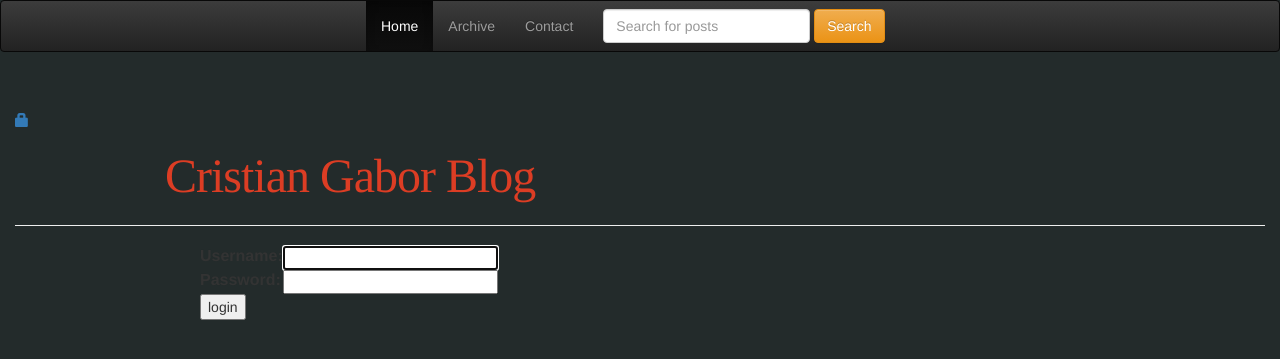
After one commit to cristiangabor/Blog-, a Django app: page /accounts/login/ in a window 1280 px wide. The commit adds this page. Shown: the top 359 px of the page. Run offline with Django 3.2, Linux system fonts and the light colour scheme; some libraries are stand-ins or nearby versions.

Commit message:
Changed the login

```diff
--- a/CristianBlog/settings.py
+++ b/CristianBlog/settings.py
@@ -123,7 +123,7 @@ USE_L10N = True
 
 USE_TZ = True
 
-
+LOGIN_REDIRECT_URL = '/'
 
 # Static files (CSS, JavaScript, Images)
 # https://docs.djangoproject.com/en/1.11/howto/static-files/
--- a/CristianBlog/urls.py
+++ b/CristianBlog/urls.py
@@ -15,9 +15,11 @@ Including another URLconf
 """
 from django.conf.urls import url,include
 from django.contrib import admin
-
+from django.contrib.auth import views
 
 urlpatterns = [
     url(r'^admin/', admin.site.urls),
+    url(r'^accounts/login/$', views.login, name='login'),
+    url(r'^accounts/logout/$', views.logout, name='logout', kwargs={'next_page': '/'}),
     url(r'',include('blog.urls')),
 ]
--- a/blog/templates/blog/base.html
+++ b/blog/templates/blog/base.html
@@ -36,15 +36,25 @@
           </div>
             <button type="submit"  value="search" class="btn btn-warning">Search</button>
         </form>
-        {% if user.is_authenticated %}
-          <a href="{% url 'post_new' %}" class="top-menu"><span class="glyphicon glyphicon-plus"></span></a>
-        {% endif %}
+
       </div>
     </nav>
 
     <div class="container-fluid">
 
       <div class="page-header">
+        {% if user.is_authenticated %}
+        <a href="{% url 'post_new' %}" class="top-menu"><span class="glyphicon glyphicon-plus"></span></a>
+        <a href="{% url 'post_draft_list' %}" class="top-menu"><span class="glyphicon glyphicon-edit"></span></a>
+        <p style="color: #FFFFFF;
+                  font-family: Verdana, sans-serif;
+                  font-weight: bold;
+                  font-size: 10px;
+                  margin-top:-70px;"
+        class="top-menu">Hello {{ user.username }} <small>(<a href="{% url 'logout' %}">Log out</a>)</small></p>
+        {% else %}
+        <a  style="margin-top:-50px;" href="{% url 'login' %}" class="top-menu"><span class="glyphicon glyphicon-lock"></span></a>
+        {% endif %}
         <h1>Cristian Gabor Blog</h1>
       </div>
       <div class="row">
--- /dev/null
+++ b/blog/templates/registration/login.html
@@ -0,0 +1,24 @@
+{% extends "blog/base.html" %}
+
+{% block content %}
+    {% if form.errors %}
+        <p>Your username and password didn't match. Please try again.</p>
+    {% endif %}
+
+    <form method="post" action="{% url 'login' %}">
+    {% csrf_token %}
+        <table>
+        <tr>
+            <td>{{ form.username.label_tag }}</td>
+            <td>{{ form.username }}</td>
+        </tr>
+        <tr>
+            <td>{{ form.password.label_tag }}</td>
+            <td>{{ form.password }}</td>
+        </tr>
+        </table>
+
+        <input type="submit" value="login" />
+        <input type="hidden" name="next" value="{{ next }}" />
+    </form>
+{% endblock %}
--- a/blog/urls.py
+++ b/blog/urls.py
@@ -11,4 +11,7 @@ urlpatterns =[
     url(r'^post/(?P<pk>\d+)/$', views.post_detail, name='post_detail'),
     url(r'^post/new/$', views.post_new, name='post_new'),
     url(r'^post/(?P<pk>\d+)/edit/$', views.post_edit, name='post_edit'),
+    url(r'^drafts/$', views.post_draft_list, name='post_draft_list'),
+    url(r'^post/(?P<pk>\d+)/publish/$', views.post_publish, name='post_publish'),
+    url(r'^post/(?P<pk>\d+)/remove/$', views.post_remove, name='post_remove'),
 ]   + static(settings.STATIC_URL, document_root=settings.STATIC_ROOT)
```
Also changed, not shown: blog/templates/blog/post_detail.html (+8 -5 lines), blog/templates/blog/post_draft_list.html (added, +11 -0 lines), blog/views.py (+22 -1 lines), 1 other file.
